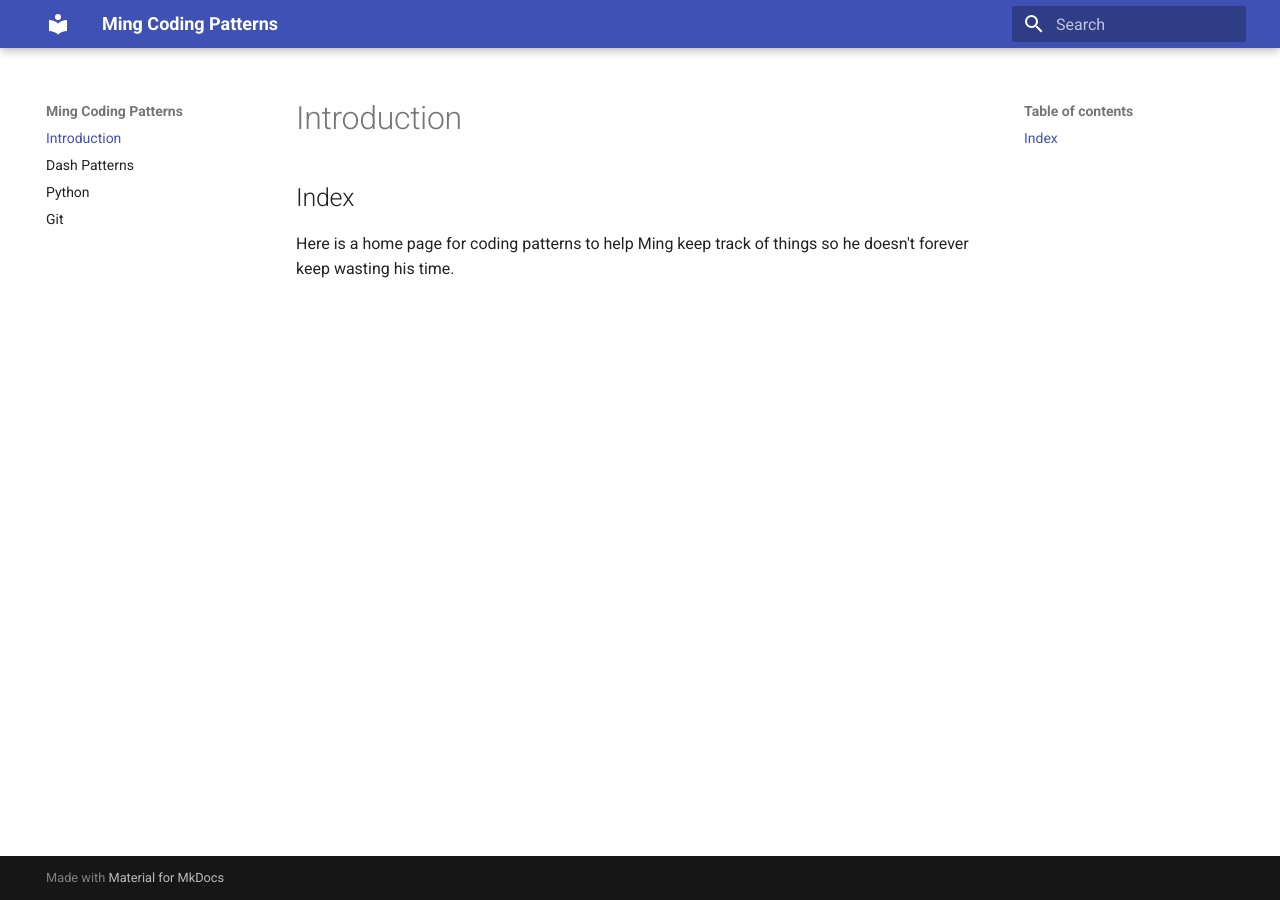
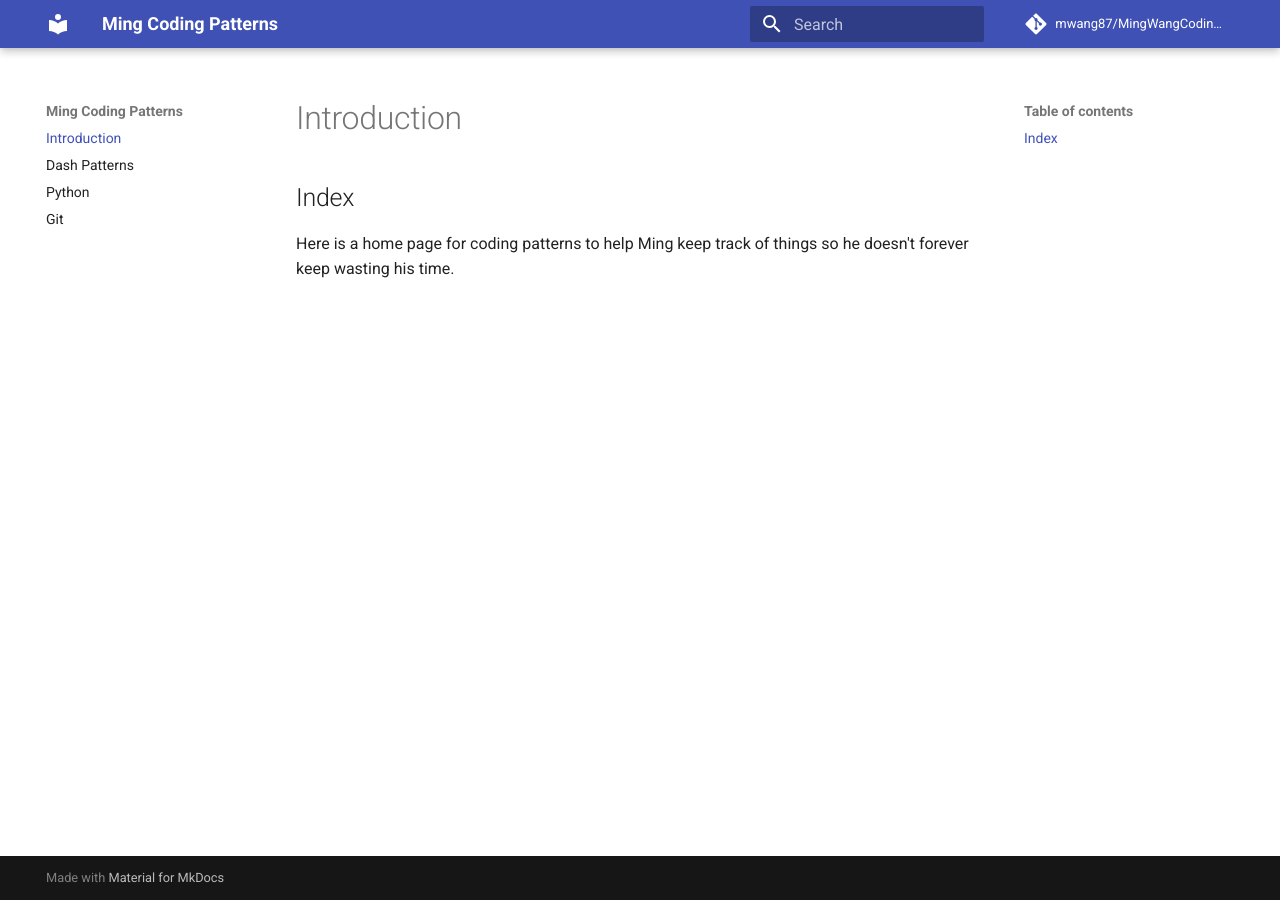
Before and after one commit to mwang87/MingWangCodingPatterns, an MkDocs documentation site: the page built from docs/index.md, in a window 1280 px wide. Built offline with MkDocs 1.6.1 and Material for MkDocs 9.7.7, drawn with Linux system fonts in a browser that asks for light colours; comment, search, counter and statistics services are not loaded.

Commit message:
Update mkdocs.yml

```diff
--- a/mkdocs.yml
+++ b/mkdocs.yml
@@ -1,4 +1,8 @@
 site_name: Ming Coding Patterns
+site_url: https://mwang87.github.io/MingWangCodingPatterns/
+edit_uri: https://github.com/mwang87/MingWangCodingPatterns/edit/master/docs/
+repo_name: mwang87/MingWangCodingPatterns
+repo_url: https://github.com/mwang87/MingWangCodingPatterns
 
 nav:
     - Introduction: index.md
```
